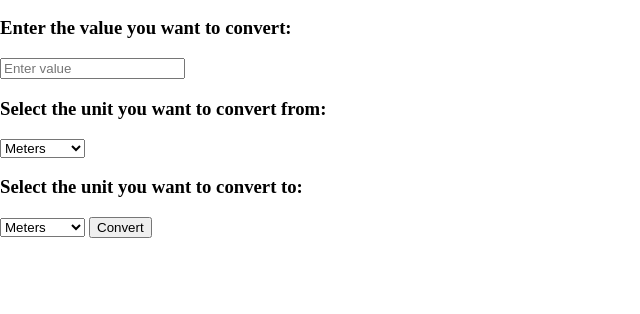
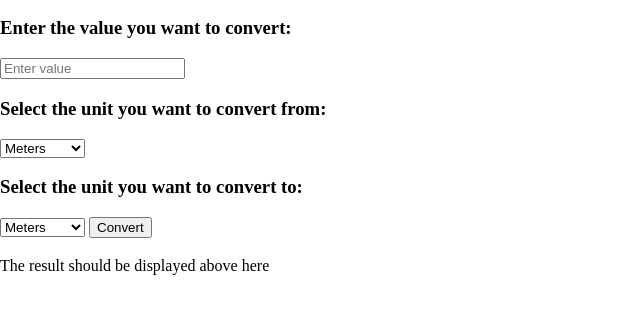
Before and after one commit to yuzikage/unit-converter, a plain HTML site: page index.html in a window 1280 px wide. Shown: the part 88-402 px from the top of the page, without its empty margins (0-640 px from the left). Drawn offline with Linux system fonts and the light colour scheme.

Commit message:
result not being displayed

```diff
--- a/index.html
+++ b/index.html
@@ -27,6 +27,7 @@
             <button id="convertButton">Convert</button>
             <h3 id="result"></h3>
 
+            <p>The result should be displayed above here</p>
         </div>
 
         <script src="index.js"></script>
```
